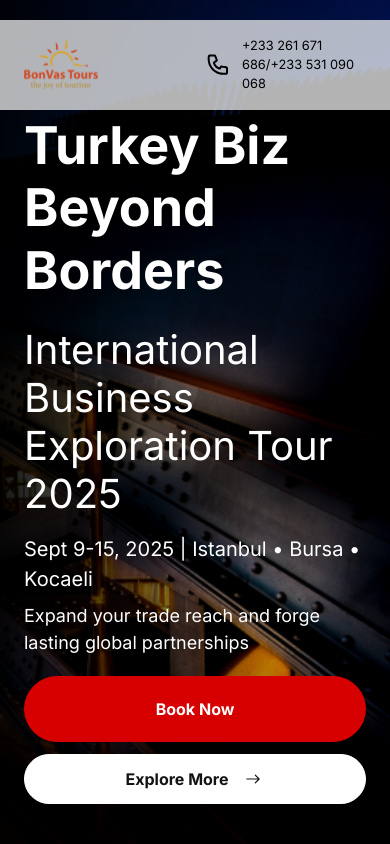
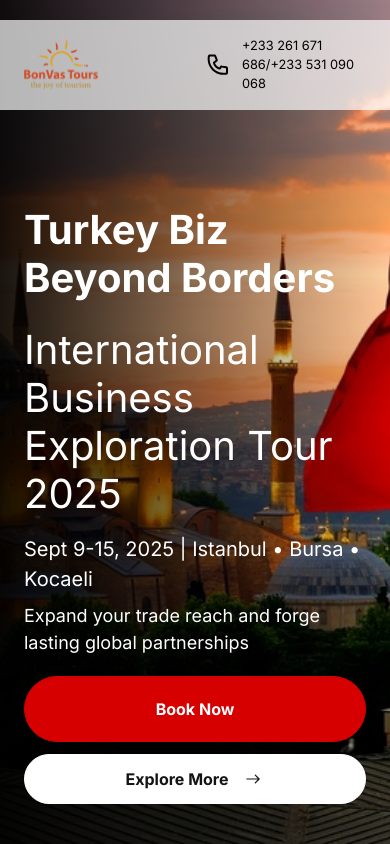
Before and after one commit to Bonvas-Tours/Turkey-Biz-Beyond-Borders, a Next.js app: page / in a window 390 px wide. Shown: the top 844 px of the page. Built offline with nearby package versions, Linux system fonts and the light colour scheme.

Commit message:
Change Hero Image

```diff
--- a/components/Hero.tsx
+++ b/components/Hero.tsx
@@ -4,10 +4,10 @@ import { IoIosArrowRoundForward } from "react-icons/io";
 
 const Hero = () => {
   return (
-    <section className="relative padding-container px-20 md:flexCenter flex items-end gap-20 py-10 md:pb-32 pb-10 md:gap-28 lg:py-20 xl:flex-row h-screen bg-hero-bg-1 bg-no-repeat bg-cover bg-right-bottom">
+    <section className="relative padding-container px-20 md:flexCenter flex items-end gap-20 py-10 md:pb-32 pb-10 md:gap-28 lg:py-20 xl:flex-row h-screen bg-hero-bg-1 bg-no-repeat bg-cover bg-bottom">
       <div className="absolute inset-0 bg-gradient-to-r from-black/90 to-transparent flex flex-col justify-end p-6"></div>
       <div className="relative z-20 flex flex-1 flex-col xl:w-1/2 text-white">
-        <h1 className="bold-52 md:bold-64">Turkey Biz Beyond Borders</h1>
+        <h1 className="bold-40 md:bold-64">Turkey Biz Beyond Borders</h1>
         <p className="regular-40 mt-6 xl:max-w-[600px]">
           International Business Exploration Tour 2025
         </p>
--- a/components/HighlightCardGrid.tsx
+++ b/components/HighlightCardGrid.tsx
@@ -32,7 +32,7 @@ const HighlightCardGrid: React.FC = () => {
         },
         {
             icon: <FaBusAlt size={40} />,
-            title: 'Full Transportation',
+            title: 'Transportation (Selected Trip Sights)',
             description: 'All local transfers, airport pickups, intercity movement, and site visits included.',
         },
     ];
```
Also changed, not shown: public/hero-bg-1.jpg, public/hero-bg-2.jpg (added).
